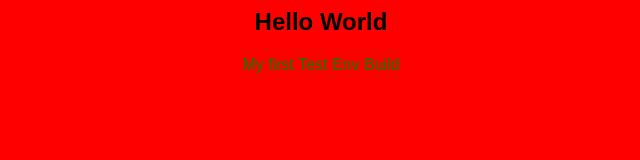
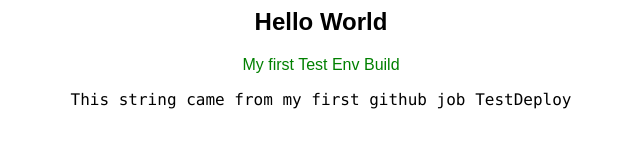
Before and after one commit to ChallengeEverything/my-jenkins-repo, a plain HTML site: page index.html in a window 1280 px wide. Shown: the whole page, without its empty margins (319-959 px from the left). Drawn offline with Linux system fonts and the light colour scheme.

Commit message:
first build with jenkins-github connection

```diff
--- a/index.html
+++ b/index.html
@@ -1,8 +1,9 @@
 <html>
-<body bgcolor="red">
+<body bgcolor="white">
 <center>
 <h2><font face="Arial" color="black">Hello World</font></h2>
-<p><font face="Arial" color="green">My first Test Env Build</font>
+<p><font face="Arial" color="green">My first Test Env Build</font><br>
+<p><font face="Consolas" color="black">This string came from my first github job TestDeploy</font>
 </center>
 </body>
 </html>
```
